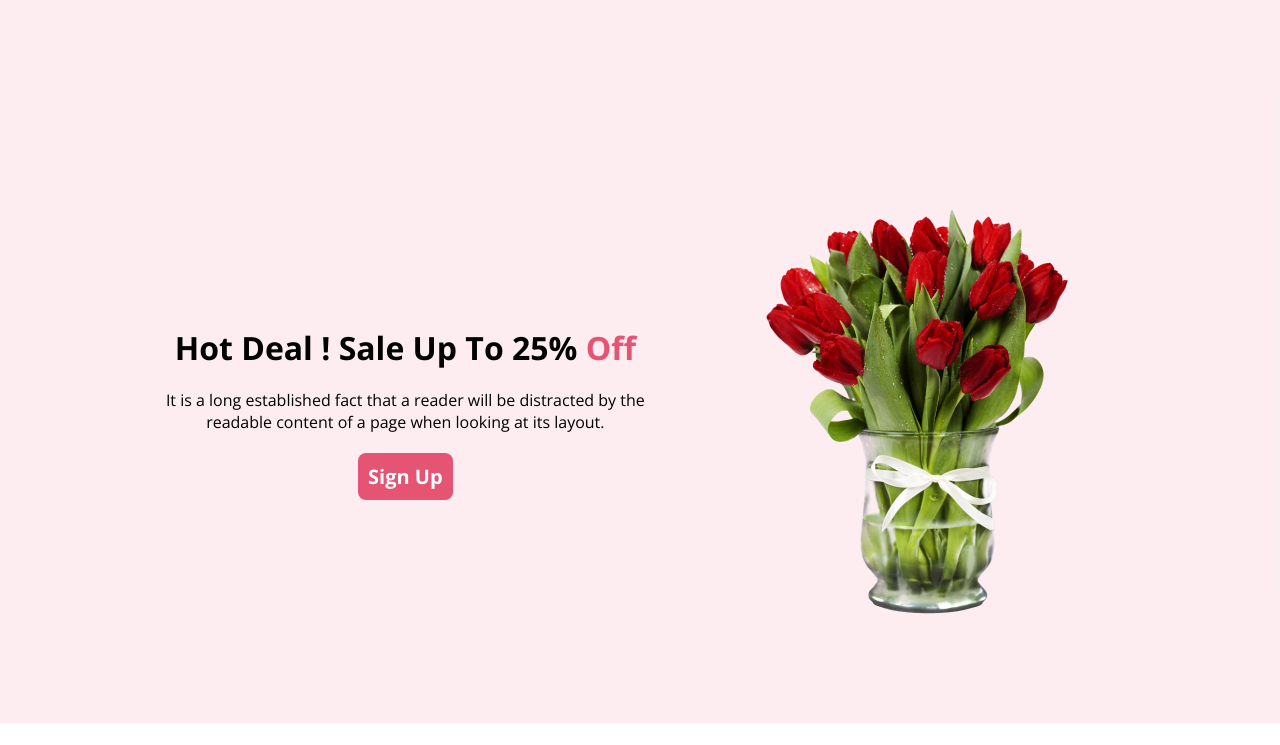
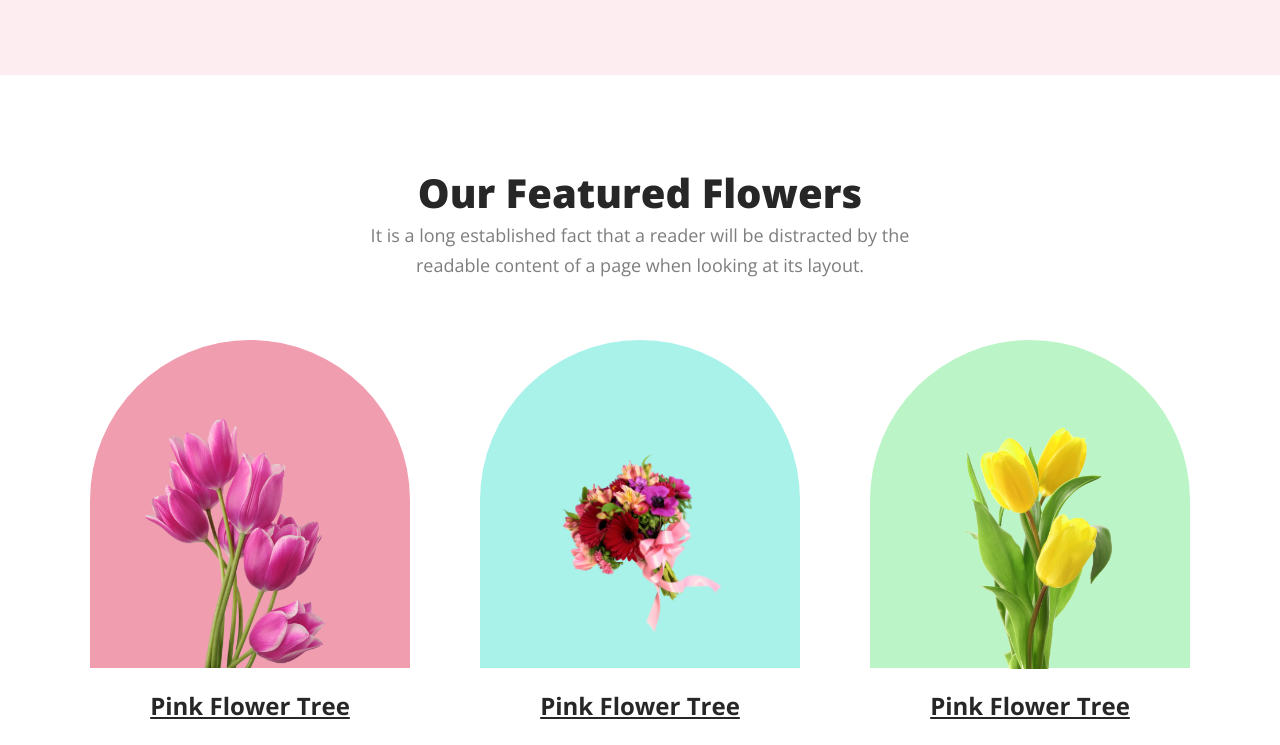
Before and after one commit to hmdmasudsarder/myfirst-assignment, a plain HTML site: page index.html in a window 1280 px wide. Shown: the part 675-1420 px from the top of the page. Drawn offline with nearby package versions, Linux system fonts and the light colour scheme.

Commit message:
our section commit

```diff
--- a/index.html
+++ b/index.html
@@ -29,6 +29,34 @@
     </header>
     <!-- header section one End -->
     <main>
+        <div class="our-featured">
+            <h1 class="our-title">
+                Our Featured Flowers
+            </h1>
+            <p class="our-description">It is a long established fact that a reader will be distracted by the readable
+                content of a page when looking at its layout.</p>
+                <div class="our-card">
+                    <div>
+                        <div class="card-one">
+                            <img src="./images/pngwing 6.png" alt="">
+                        </div>
+                        <p class="our-title-two">Pink Flower Tree</p>
+                    </div>
+                    <div>
+                        <div class="card-two">
+                            <img src="./images/pngwing 5.png" alt="">
+                        </div>
+                        <p class="our-title-two">Pink Flower Tree</p>
+                    </div>
+                    <div>
+                        <div class="card-three">
+                            <img src="./images/pngwing 7.png" alt="">
+                        </div>
+                        <p class="our-title-two">Pink Flower Tree</p>
+                    </div>
+
+                </div>
+        </div>
         <div class="section-two">
             <div class="offer-section-one">
                 <h1 class="offer-title">Hot Deal ! Sale Up To 25% <span class="text-peraimary">Off</span></h1>
@@ -67,7 +95,7 @@
                 It is a long established fact that a reader will be distracted by the readable content of a page when
                 looking at its layout.
             </p>
-           <p id="footer-last"><span> &copy2020-2023, FlowerShop.com. All rights reserved. </span></p>
+            <p id="footer-last"><span> &copy2020-2023, FlowerShop.com. All rights reserved. </span></p>
         </div>
     </footer>
 </body>
--- a/style/style.css
+++ b/style/style.css
@@ -52,6 +52,84 @@
 /* header style end  */
 
 /* section style Start  */
+.our-featured {
+    max-width: 1140px;
+    padding: 90px;
+}
+
+.our-title {
+    color: #272727;
+    text-align: center;
+    font-size: 40px;
+    font-weight: 800;
+}
+
+.our-title-two {
+    padding-top: 20px;
+    color: #272727;
+    text-align: center;
+    font-size: 24px;
+    font-weight: 700;
+    line-height: 35px;
+    text-decoration-line: underline;
+}
+
+.our-description {
+    width: 594px;
+    color: rgba(39, 39, 39, 0.60);
+    text-align: center;
+    font-size: 18px;
+    font-weight: 400;
+    line-height: 30px;
+    margin: auto;
+    padding-bottom: 60px;
+}
+
+.our-card {
+    display: flex;
+    gap: 70px;
+    justify-content: space-evenly;
+}
+
+.card-one {
+    background-color: #e5547391;
+    border-radius: 200px 200px 0px 0px;
+    width: 320px;
+    height: 328px;
+}
+
+.card-two {
+    background-color: #54e5d481;
+    border-radius: 200px 200px 0px 0px;
+    width: 320px;
+    height: 328px;
+}
+
+.card-three {
+    background-color: #54e57165;
+    border-radius: 200px 200px 0px 0px;
+    width: 320px;
+    height: 328px;
+}
+
+.card-one img {
+    padding-top: 77px;
+    margin: 2px 49px 0 55px;
+    width: 180px;
+}
+
+.card-two img {
+    padding-top: 110px;
+    margin: 2px 50px 0 75px;
+    width: 180px;
+}
+
+.card-three img {
+    padding-top: 57px;
+    margin: 2px 49px 0 76px;
+    width: 180px;
+}
+
 .section-two {
     background: rgba(228, 80, 112, 0.1);
     padding-top: 128px;
@@ -76,10 +154,11 @@
 }
 
 /* show section style start  */
-.show-section{
+.show-section {
+    max-width: 1140px;
     padding: 100px;
-    max-width: 1140px;
 }
+
 .instagram-title {
     text-align: center;
 }
@@ -92,39 +171,45 @@
     width: 594px;
     padding: 12px;
 }
-.offer-card{
+
+.offer-card {
     padding-top: 30px;
     display: flex;
     gap: 10px;
     align-items: center;
     justify-content: space-evenly;
 }
-.offer-card img{
+
+.offer-card img {
     width: 220px;
 }
+
 /* last section start hare  */
-.last-section{
-    margin: 44px ;
+.last-section {
+    margin: 44px;
     background-image: url('../images/Rectangle\ 9.png');
     background-size: cover;
     background-repeat: no-repeat;
     height: 360px;
 }
-.last-title{
+
+.last-title {
     color: #272727;
     text-align: center;
     font-size: 40px;
     font-weight: 800;
     padding-top: 120px;
 }
-.last-description{
+
+.last-description {
     color: rgba(39, 39, 39, 0.60);
     text-align: center;
     font-size: 18px;
     font-weight: 400;
     line-height: 30px;
 }
-.input-text{
+
+.input-text {
     width: 400px;
     height: 50px;
     border-radius: 8px;
@@ -136,18 +221,20 @@
 /* show section style end  */
 /* section style End  */
 /* footer style start  */
-footer{
+footer {
     background: #171617;
     height: 300px;
 }
-.footer-title{
+
+.footer-title {
     color: white;
     text-align: center;
     padding-top: 80px;
     font-size: 48px;
     font-weight: 800;
 }
-.footer-description{
+
+.footer-description {
     color: rgba(255, 255, 255, 0.90);
     text-align: center;
     margin: auto;
@@ -156,11 +243,12 @@ footer{
     width: 625px;
     padding: 10px;
 }
-#footer-last{
+
+#footer-last {
     color: rgba(255, 255, 255, 0.90);
     text-align: center;
     font-size: 18px;
     font-weight: 400;
-    /* margin: auto; */
 }
+
 /* footer style end  */
```
